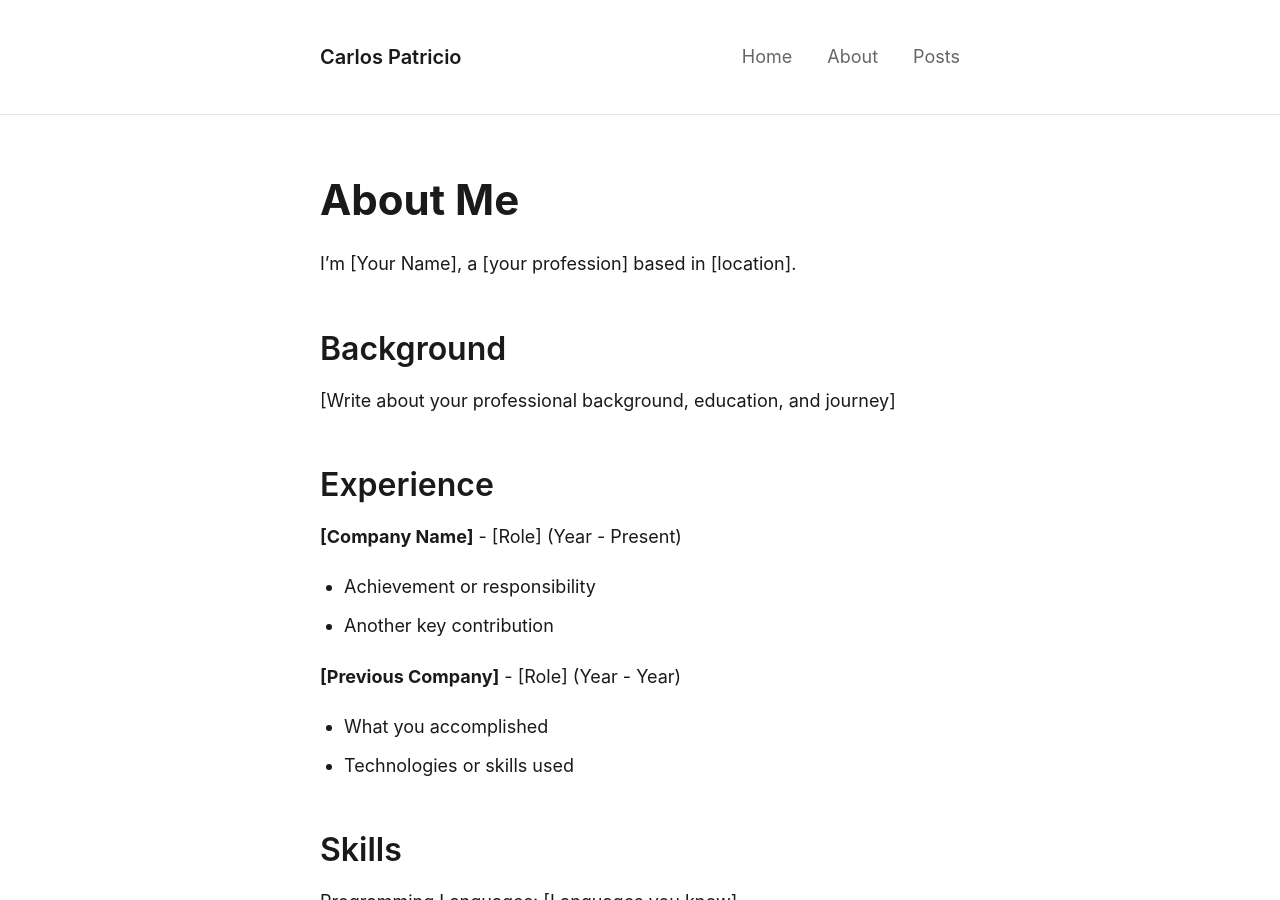
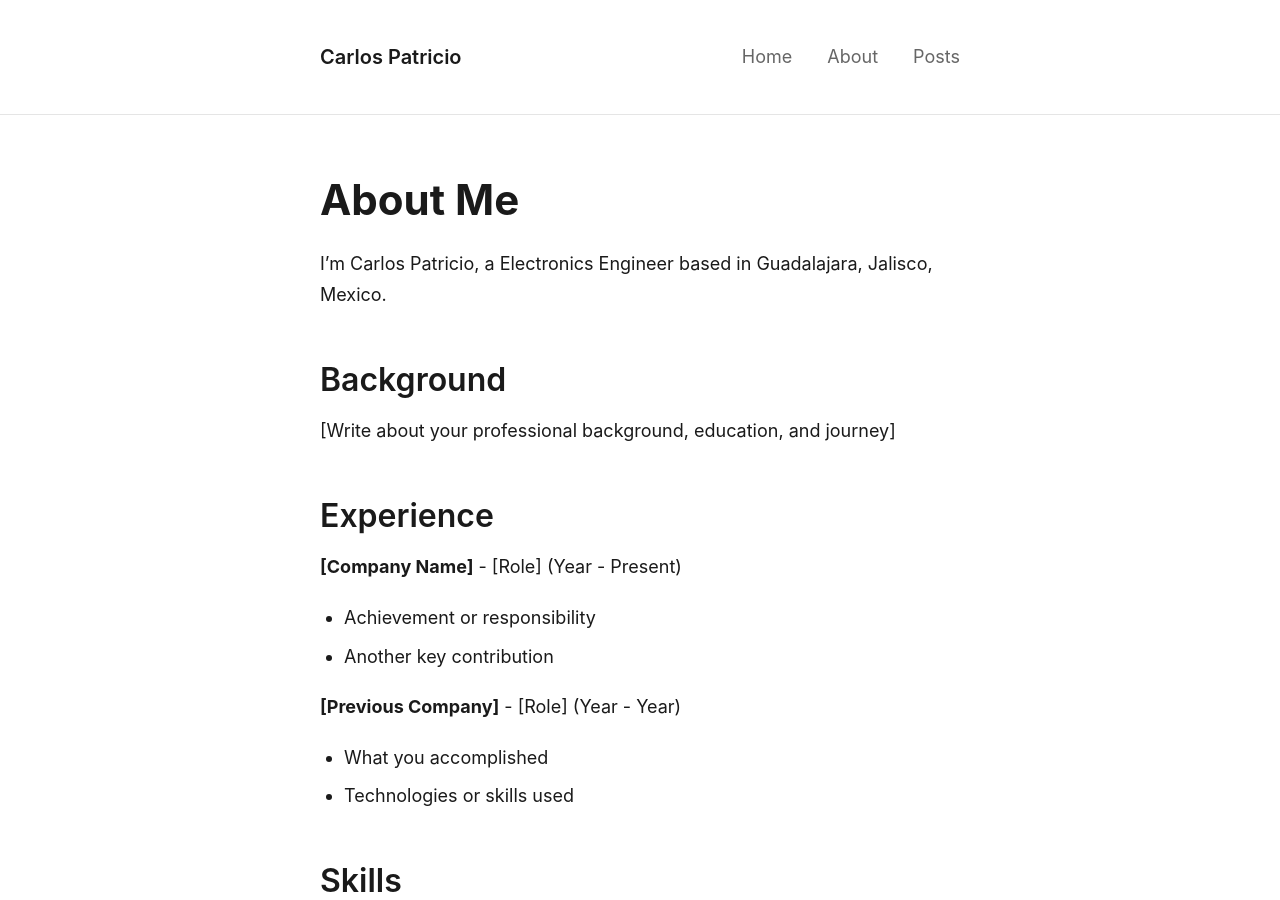
Before and after one commit to capatric/capatric.github.io, a Jekyll site: the page built from about.md, in a window 1280 px wide and 900 px high. Built offline with Jekyll 4.4.1, drawn with Linux system fonts in a browser that asks for light colours.

Commit message:
about me page was modified

```diff
--- a/about.md
+++ b/about.md
@@ -5,7 +5,7 @@ title: About
 
 # About Me
 
-I'm [Your Name], a [your profession] based in [location].
+I'm Carlos Patricio, a Electronics Engineer based in Guadalajara, Jalisco, Mexico.
 
 ## Background
 
```
